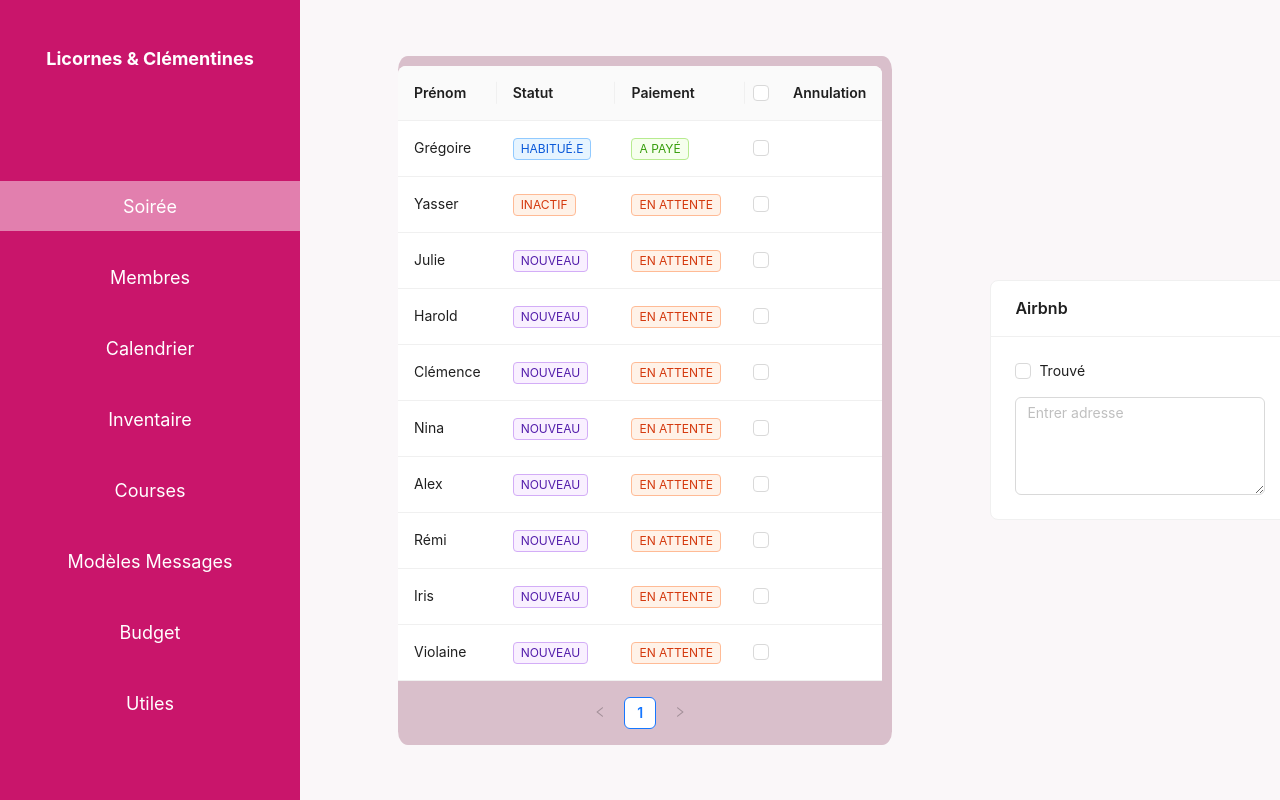
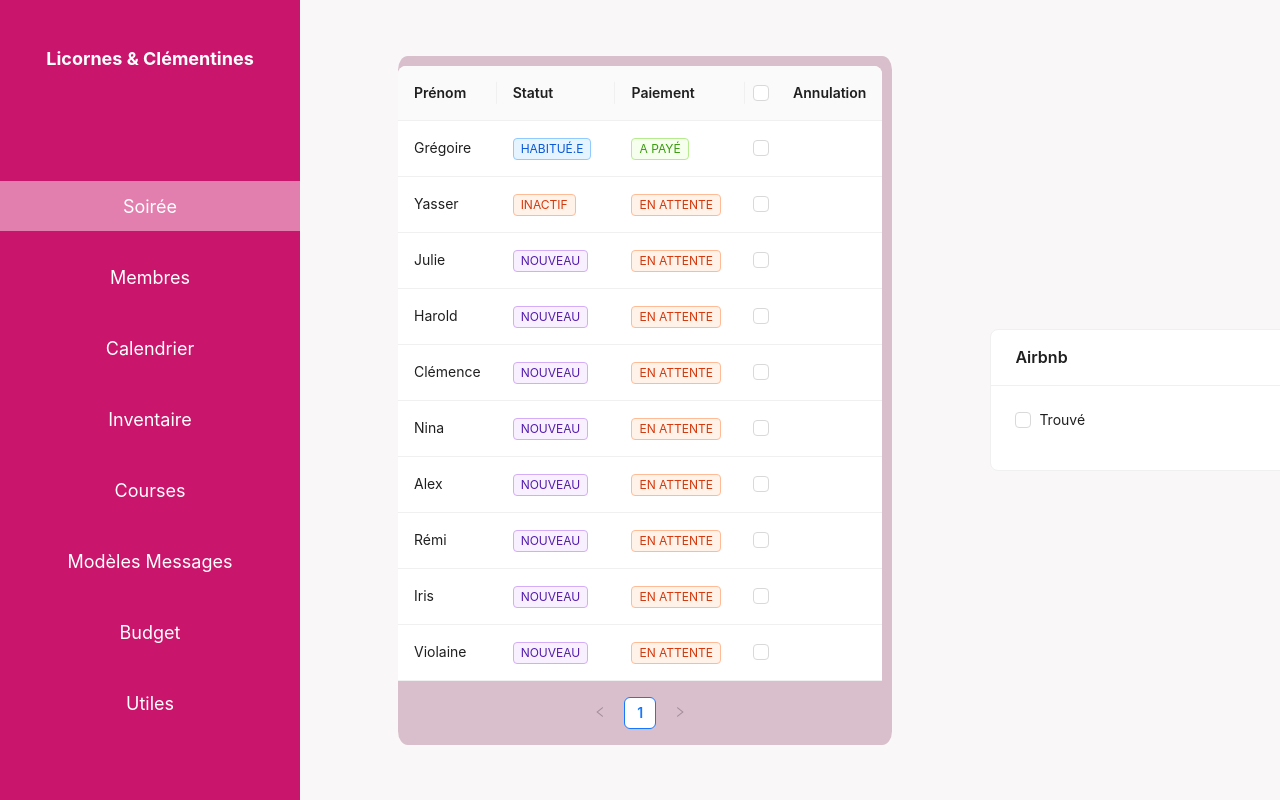
Before and after one commit to LaurieClu/L-C, a React (Create React App) app in the folder l-c/: page / in a window 1280 px wide. Built offline with nearby package versions, Linux system fonts and the light colour scheme.

Commit message:
conditional rendered adress

```diff
--- a/l-c/src/components/Airbnb.tsx
+++ b/l-c/src/components/Airbnb.tsx
@@ -14,7 +14,7 @@ export const Airbnb= () =>{
     const [adress, setAdress] = useState (() => {
          // getting stored value
         const saved = localStorage.getItem("adress");
-        return saved || "";
+        return saved || "Entrer adresse";
     });
 
 
@@ -33,17 +33,19 @@ export const Airbnb= () =>{
                     (e) => {
                       localStorage.setItem('airbnbCheckbox',`${e.target.checked}`);
                       setChecked(e.target.checked);
-                      console.log(e.target.checked)
                     }
                   }>  Trouvé
                 </Checkbox>
                 <div style={{paddingTop:"15px"}}>
 
+                  {isChecked ?
                     <TextArea
-                        value = {adress}
-                        onChange={(e:any) => setAdress(e.target.value)}
-                        rows={4}
-                        placeholder="Entrer adresse"/>
+                    value = {adress}
+                    onChange={(e:any) => setAdress(e.target.value)}
+                    rows={4}
+                    placeholder="Entrer adresse"/>
+                    : null
+                    }
 
                 </div>
 
```
